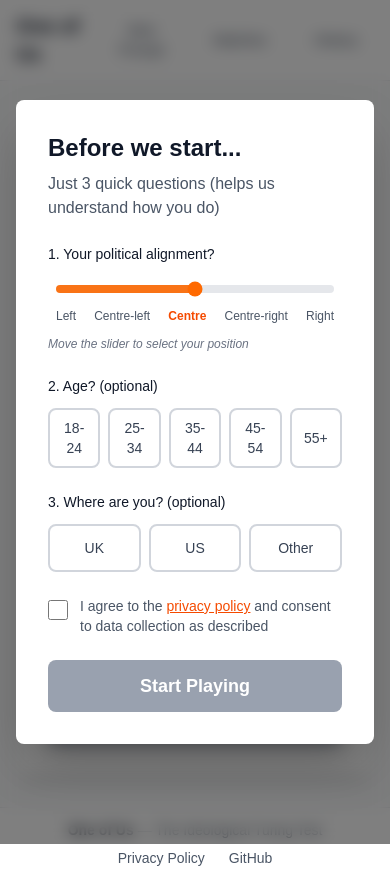
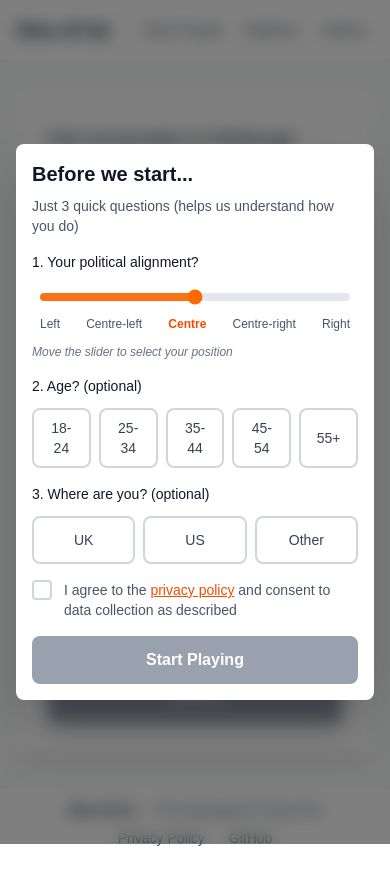
Before and after one commit to selvaradov/OneOfUs, a Next.js app: page /game in a window 390 px wide. Built offline with nearby package versions, Linux system fonts and the light colour scheme.

Commit message:
css edits for improved UI esp on mobile - Deal with horizontal overflow - Deal with Firefox mobile privacy checkbox not appearing by using custom styling

```diff
--- a/app/game/page.tsx
+++ b/app/game/page.tsx
@@ -245,7 +245,7 @@ function GameContent() {
       {showOnboarding && <OnboardingModal onComplete={() => setShowOnboarding(false)} />}
       {isSubmitting && <DartingLoader message={loadingMessage} />}
       <Navbar />
-      <div className="flex-1 py-8 px-4">
+      <div className="flex-1 py-8 px-4 w-full">
         <div className="max-w-4xl mx-auto">
           {/* Match Challenge Banner */}
           {isMatchMode && (
@@ -293,7 +293,7 @@ function GameContent() {
                     >
                       ?
                     </button>
-                    <div className="absolute left-1/2 -translate-x-1/2 bottom-full mb-2 px-3 py-2 bg-gray-900 dark:bg-gray-700 text-white text-sm rounded-lg opacity-0 invisible group-hover:opacity-100 group-hover:visible transition-all duration-200 whitespace-nowrap z-10 shadow-lg">
+                    <div className="absolute left-1/2 -translate-x-1/2 bottom-full mb-2 px-3 py-2 bg-gray-900 dark:bg-gray-700 text-white text-sm rounded-lg opacity-0 invisible group-hover:opacity-100 group-hover:visible transition-all duration-200 z-10 shadow-lg max-w-[calc(100vw-2rem)] whitespace-normal text-center">
                       <div className="text-xs text-gray-300 mb-1">Think:</div>
                       <div className="font-medium">
                         {getExampleFigures(assignedPosition).join(', ')}
--- a/app/layout.tsx
+++ b/app/layout.tsx
@@ -1,4 +1,4 @@
-import type { Metadata } from 'next';
+import type { Metadata, Viewport } from 'next';
 import { Geist, Geist_Mono } from 'next/font/google';
 import { Analytics } from '@vercel/analytics/next';
 import './globals.css';
@@ -12,6 +12,13 @@ const geistMono = Geist_Mono({
   variable: '--font-geist-mono',
   subsets: ['latin'],
 });
+
+export const viewport: Viewport = {
+  width: 'device-width',
+  initialScale: 1,
+  maximumScale: 1,
+  userScalable: false,
+};
 
 export const metadata: Metadata = {
   title: 'One of Us - Ideological Turing Test',
--- a/components/Navbar.tsx
+++ b/components/Navbar.tsx
@@ -23,31 +23,31 @@ export default function Navbar() {
         </Link>
 
         {/* Nav Links */}
-        <div className="flex items-center gap-4">
+        <div className="flex items-center gap-2 sm:gap-4">
           {pathname === '/game' ? (
             <button
               onClick={handleNewPrompt}
-              className="px-4 py-2 text-sm font-medium text-gray-700 dark:text-gray-300 hover:text-orange-600 dark:hover:text-orange-400 transition-colors"
+              className="px-2 sm:px-4 py-2 text-sm font-medium text-gray-700 dark:text-gray-300 hover:text-orange-600 dark:hover:text-orange-400 transition-colors"
             >
               New Prompt
             </button>
           ) : (
             <Link
               href="/game"
-              className="px-4 py-2 text-sm font-medium text-gray-700 dark:text-gray-300 hover:text-orange-600 dark:hover:text-orange-400 transition-colors"
+              className="px-2 sm:px-4 py-2 text-sm font-medium text-gray-700 dark:text-gray-300 hover:text-orange-600 dark:hover:text-orange-400 transition-colors"
             >
               Play
             </Link>
           )}
           <Link
             href="/matches"
-            className="px-4 py-2 text-sm font-medium text-gray-700 dark:text-gray-300 hover:text-orange-600 dark:hover:text-orange-400 transition-colors"
+            className="px-2 sm:px-4 py-2 text-sm font-medium text-gray-700 dark:text-gray-300 hover:text-orange-600 dark:hover:text-orange-400 transition-colors"
           >
             Matches
           </Link>
           <Link
             href="/history"
-            className="px-4 py-2 text-sm font-medium text-gray-700 dark:text-gray-300 hover:text-orange-600 dark:hover:text-orange-400 transition-colors"
+            className="px-2 sm:px-4 py-2 text-sm font-medium text-gray-700 dark:text-gray-300 hover:text-orange-600 dark:hover:text-orange-400 transition-colors"
           >
             History
           </Link>
--- a/components/OnboardingModal.tsx
+++ b/components/OnboardingModal.tsx
@@ -87,15 +87,15 @@ export default function OnboardingModal({ onComplete }: OnboardingModalProps) {
   return (
     <ModalBackdrop maxWidth="max-w-lg">
       {/* Modal */}
-      <div className="bg-white dark:bg-gray-800 rounded-lg shadow-2xl p-8">
-        <h2 className="text-2xl font-bold text-gray-900 dark:text-white mb-2">
+      <div className="bg-white dark:bg-gray-800 rounded-lg shadow-2xl p-4 sm:p-8 max-h-[85dvh] overflow-y-auto">
+        <h2 className="text-xl sm:text-2xl font-bold text-gray-900 dark:text-white mb-2">
           Before we start...
         </h2>
-        <p className="text-gray-600 dark:text-gray-400 mb-6">
+        <p className="text-sm sm:text-base text-gray-600 dark:text-gray-400 mb-4 sm:mb-6">
           Just 3 quick questions (helps us understand how you do)
         </p>
 
-        <div className="space-y-6">
+        <div className="space-y-4 sm:space-y-6">
           {/* Question 1: Political Alignment Slider */}
           <div className="space-y-3">
             <label className="block text-sm font-medium text-gray-900 dark:text-white">
@@ -179,14 +179,35 @@ export default function OnboardingModal({ onComplete }: OnboardingModalProps) {
         </div>
 
         {/* Privacy Policy Consent */}
-        <div className="mt-6 flex items-start gap-3">
+        <div className="mt-4 sm:mt-6 flex items-start gap-3">
+          <div className="relative flex-shrink-0">
             <input
               type="checkbox"
               id="privacy-consent"
               checked={privacyConsent}
               onChange={(e) => setPrivacyConsent(e.target.checked)}
-            className="mt-1 w-5 h-5 sm:w-4 sm:h-4 text-orange-500 bg-gray-100 border-gray-300 rounded focus:ring-orange-500 dark:focus:ring-orange-600 dark:ring-offset-gray-800 focus:ring-2 dark:bg-gray-700 dark:border-gray-600 cursor-pointer flex-shrink-0"
+              className="peer sr-only"
             />
+            <label
+              htmlFor="privacy-consent"
+              className="flex h-5 w-5 cursor-pointer items-center justify-center rounded border-2 border-gray-300 bg-white transition-colors peer-checked:border-orange-500 peer-checked:bg-orange-500 peer-focus:ring-2 peer-focus:ring-orange-500 peer-focus:ring-offset-2 dark:border-gray-600 dark:bg-gray-700 dark:peer-checked:border-orange-500 dark:peer-checked:bg-orange-500"
+            >
+              {/* Checkmark icon */}
+              <svg
+                className={`h-3 w-3 text-white transition-opacity ${privacyConsent ? 'opacity-100' : 'opacity-0'}`}
+                fill="none"
+                stroke="currentColor"
+                viewBox="0 0 24 24"
+              >
+                <path
+                  strokeLinecap="round"
+                  strokeLinejoin="round"
+                  strokeWidth={3}
+                  d="M5 13l4 4L19 7"
+                />
+              </svg>
+            </label>
+          </div>
           <label
             htmlFor="privacy-consent"
             className="text-sm text-gray-600 dark:text-gray-400 cursor-pointer"
@@ -208,7 +229,7 @@ export default function OnboardingModal({ onComplete }: OnboardingModalProps) {
         <button
           onClick={handleSubmit}
           disabled={!touched || !privacyConsent}
-          className="mt-6 w-full px-6 py-3 text-lg font-semibold text-white bg-orange-500 rounded-lg hover:bg-orange-600 transition-colors cursor-pointer disabled:bg-gray-400 disabled:cursor-not-allowed"
+          className="mt-4 sm:mt-6 w-full px-6 py-3 text-base sm:text-lg font-semibold text-white bg-orange-500 rounded-lg hover:bg-orange-600 transition-colors cursor-pointer disabled:bg-gray-400 disabled:cursor-not-allowed"
         >
           Start Playing
         </button>
--- a/components/ui/Modal.tsx
+++ b/components/ui/Modal.tsx
@@ -48,7 +48,9 @@ export function ModalBackdrop({
         onClick={handleBackdropClick}
       />
       {/* Content container */}
-      <div className={`relative z-10 w-full ${maxWidth} mx-4`}>{children}</div>
+      <div className={`relative z-10 ${maxWidth} mx-auto`} style={{ width: 'calc(100% - 2rem)' }}>
+        {children}
+      </div>
     </div>
   );
 }
```
Lines whose indentation alone changed are shown as unchanged.
